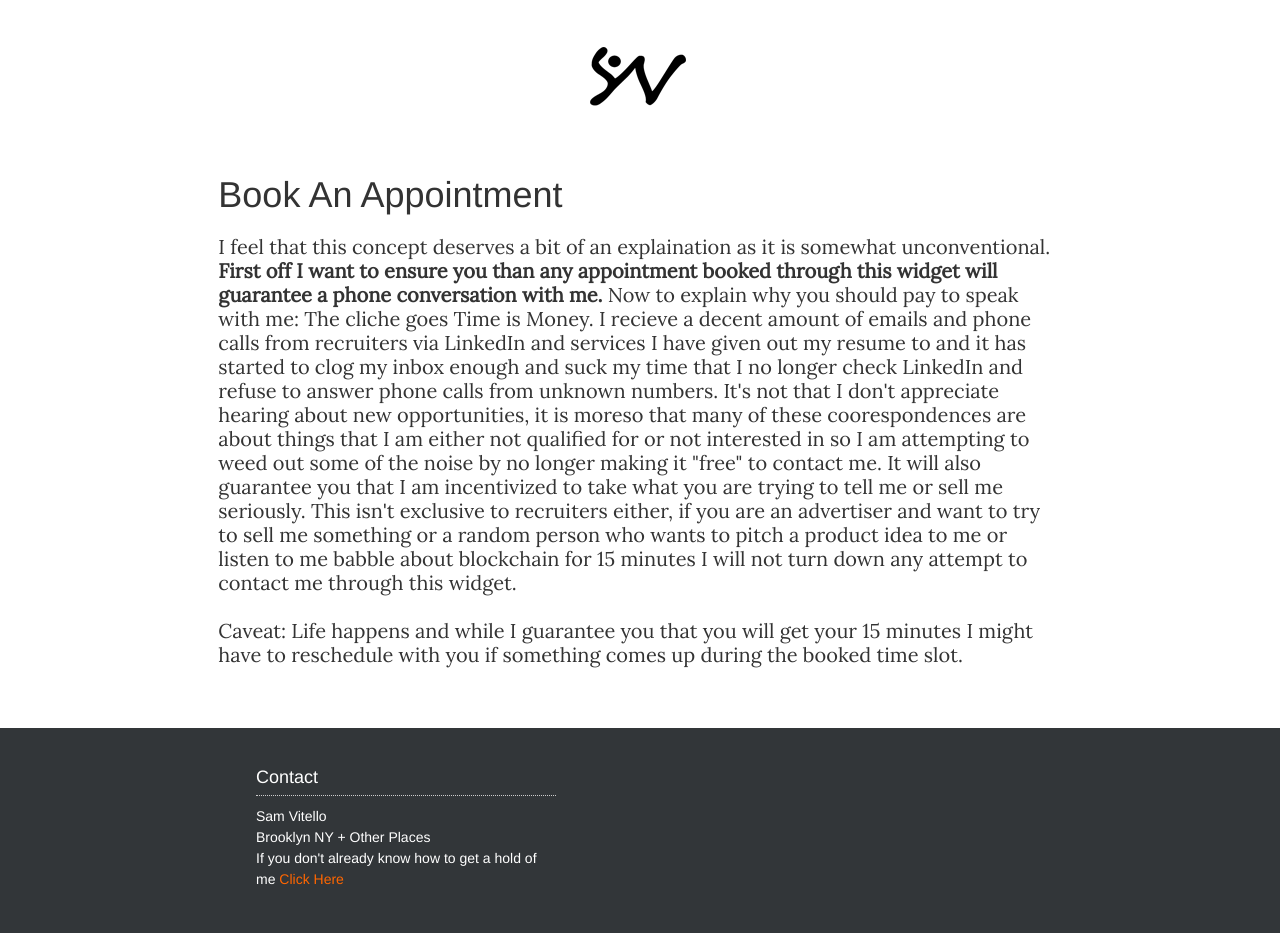
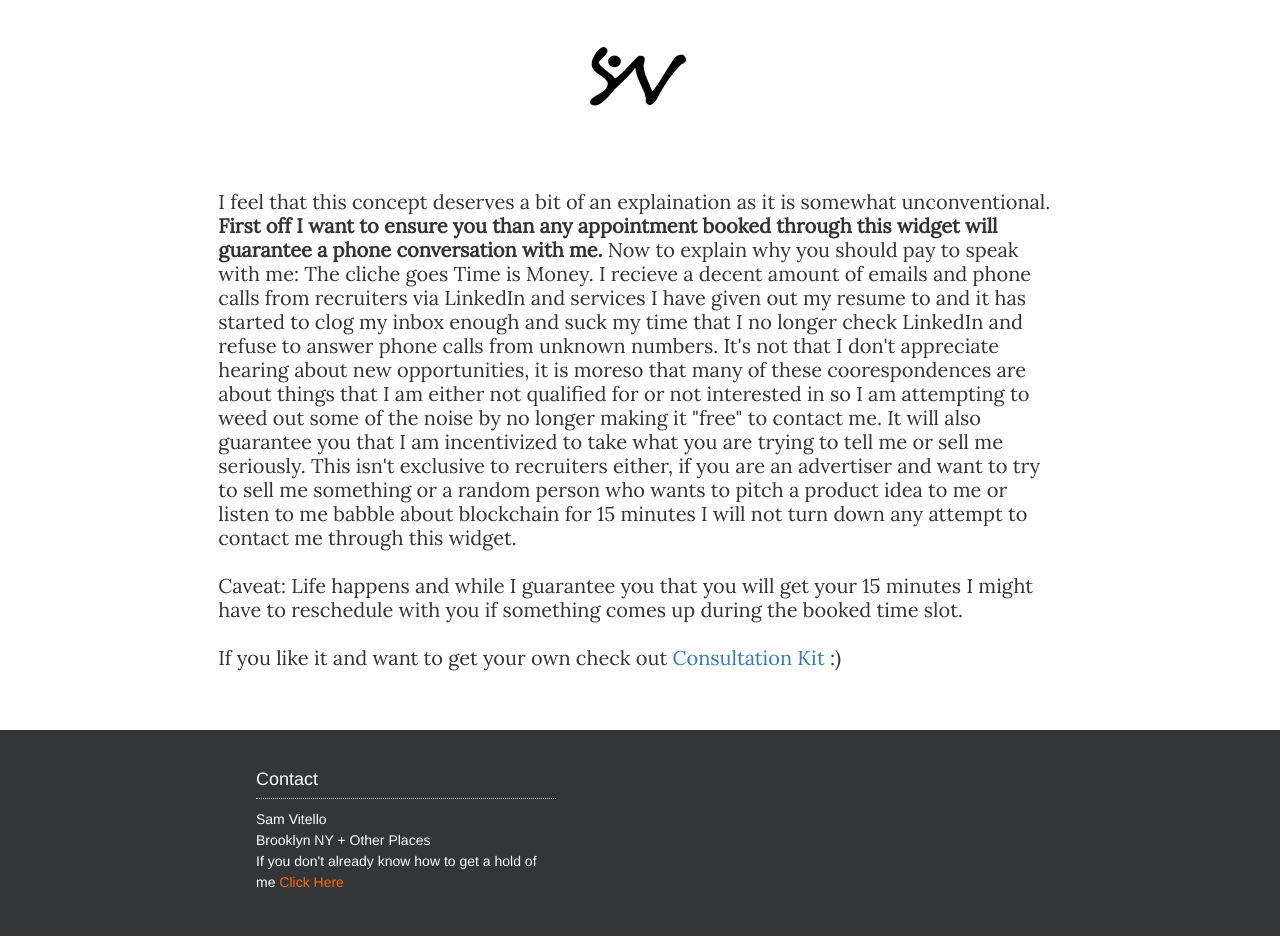
Before and after one commit to satello/satello.github.io, a plain HTML site: page appointment.html in a window 1280 px wide. Drawn offline with nearby package versions, Linux system fonts and the light colour scheme; a script that the page names is missing.

Commit message:
switch up layout

```diff
--- a/appointment.html
+++ b/appointment.html
@@ -27,8 +27,8 @@ widget.init({
   </div>
   <div class="wrapper">
     <div class="info_overlay row">
-      <div class="appointment-p col-md-8 col-md-offset-2">
-        <h1>Book An Appointment</h1>
+      <div class="appointment col-md-8 col-md-offset-2">
+        <div id="ck-widget"></div>
         <p>
           I feel that this concept deserves a bit of an explaination as it is somewhat unconventional.
           <b>First off I want to ensure you than any appointment booked through this widget will guarantee a phone
@@ -46,10 +46,9 @@ widget.init({
           <br><br>
           Caveat: Life happens and while I guarantee you that you will get your 15 minutes I might have to reschedule with
           you if something comes up during the booked time slot.
+          <br><br>
+          If you like it and want to get your own check out <a href="https://consultationkit.com">Consultation Kit</a> :)
         </p>
-      </div>
-      <div class="appointment-box col-md-8 col-md-offset-2">
-        <div id="ck-widget"></div>
       </div>
     </div>
   </div>
--- a/styles/layout.css
+++ b/styles/layout.css
@@ -162,8 +162,8 @@ a:hover{
 	margin-top: 50px;
 }
 
-.appointment-p h1 {
-	margin-bottom: 20px;
+#ck-widget {
+	margin-bottom: 35px;
 }
 
 /* ----------------------------------------------Footer-------------------------------------*/
```
